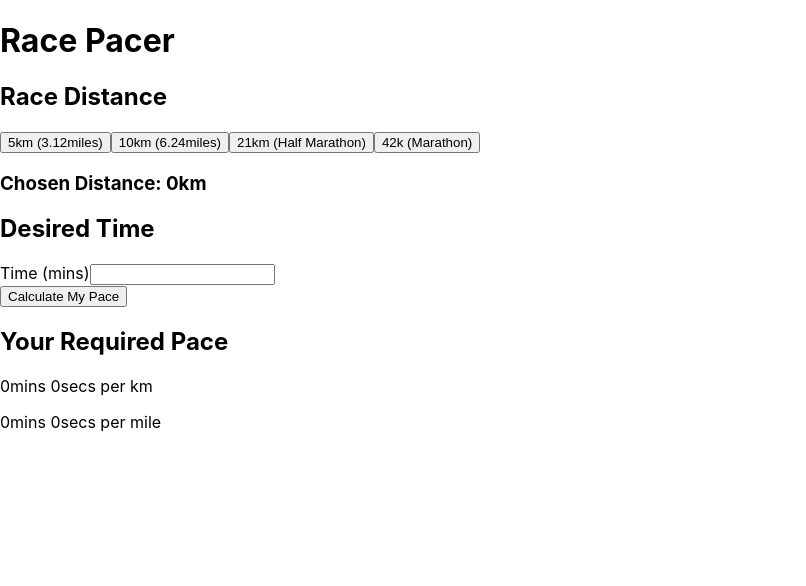
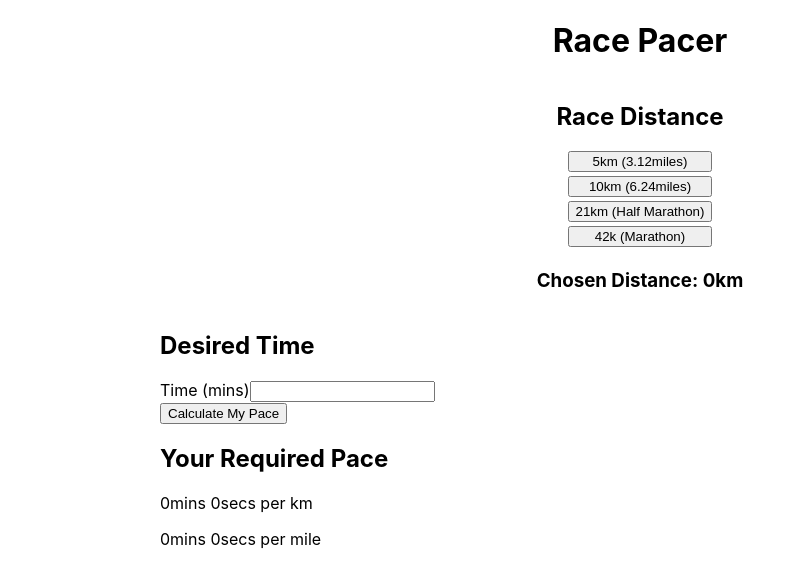
Before and after one commit to dredgos/racepace, a React (Create React App) app: page / in a window 1280 px wide. Shown: the top 586 px of the page, without its empty margins (0-806 px from the left). Built offline with nearby package versions, Linux system fonts and the light colour scheme.

Commit message:
added basic layout for header and distance components

```diff
--- a/src/components/Distance.js
+++ b/src/components/Distance.js
@@ -19,13 +19,13 @@ const Distance = ( {distanceChosen, distanceSelect} ) => {
     }
 
     return (
-        <div>
+        <div className="distance-select">
             <h2>Race Distance</h2>
-            <div>
-                <button onClick={handleButton1}>5km (3.12miles)</button>
-                <button onClick={handleButton2}>10km (6.24miles)</button>
-                <button onClick={handleButton3}>21km (Half Marathon)</button>
-                <button onClick={handleButton4}>42k (Marathon)</button>
+            <div className="distance-buttons-container">
+                <button className="distance-button" onClick={handleButton1}>5km (3.12miles)</button>
+                <button className="distance-button" onClick={handleButton2}>10km (6.24miles)</button>
+                <button className="distance-button" onClick={handleButton3}>21km (Half Marathon)</button>
+                <button className="distance-button" onClick={handleButton4}>42k (Marathon)</button>
             </div>
             <h3>Chosen Distance: {distanceChosen}km</h3>
         </div>
--- a/src/components/Header.js
+++ b/src/components/Header.js
@@ -1,6 +1,6 @@
 const Header = () => {
     return (
-        <h1>Race Pacer</h1>
+        <h1 className="page-title">Race Pacer</h1>
     );
 };
 
--- /dev/null
+++ b/src/styles/distance.scss
@@ -0,0 +1,15 @@
+.distance-select {
+    display: flex;
+    flex-direction: column;
+    align-items: center;
+}
+
+.distance-buttons-container {
+    display: flex;
+    flex-direction: column;
+    justify-content: center;
+}
+
+.distance-button {
+    margin-bottom: 0.25rem;
+}
--- /dev/null
+++ b/src/styles/header.scss
@@ -0,0 +1,4 @@
+.page-title {
+    display: flex;
+    justify-content: center;
+}
--- a/src/styles/main.scss
+++ b/src/styles/main.scss
@@ -0,0 +1,8 @@
+@import 'variables.scss';
+@import 'header.scss';
+@import 'distance.scss';
+
+.page-wrapper {
+    max-width: 75%;
+    margin: auto
+}
```
Also changed, not shown: src/styles/variables.scss (added).
